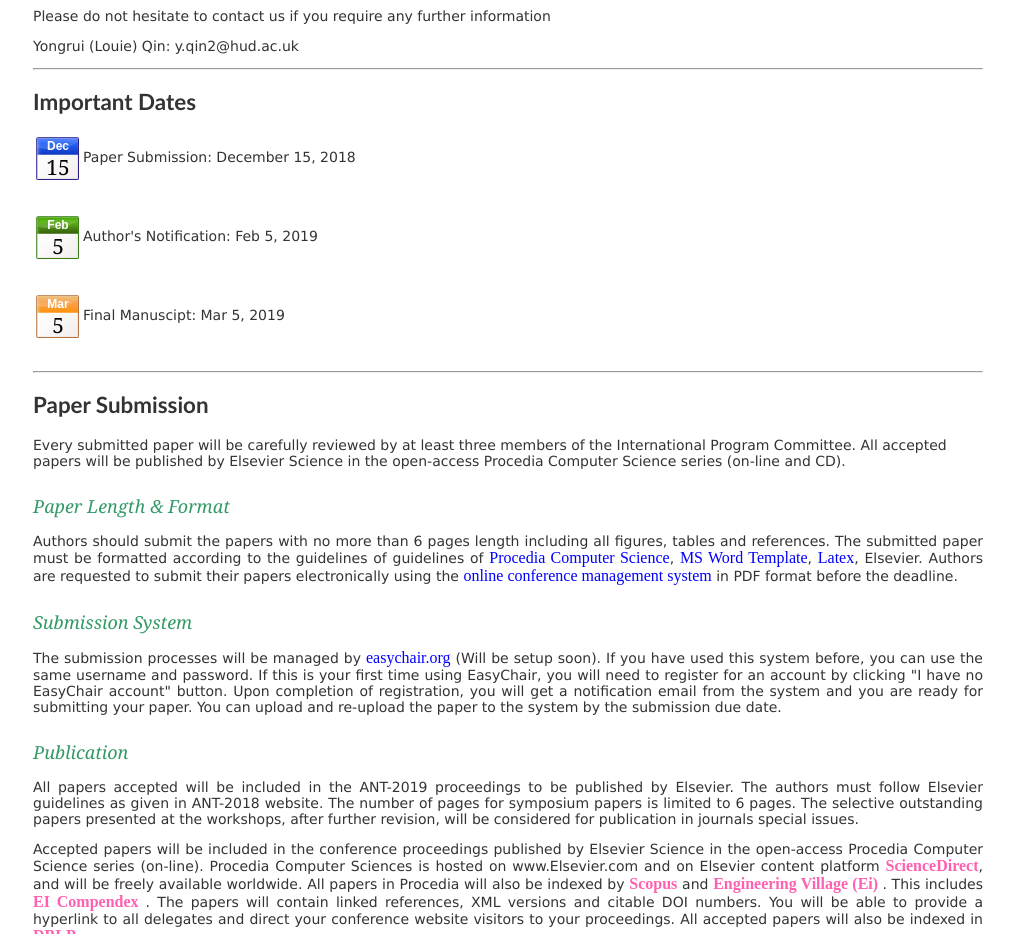
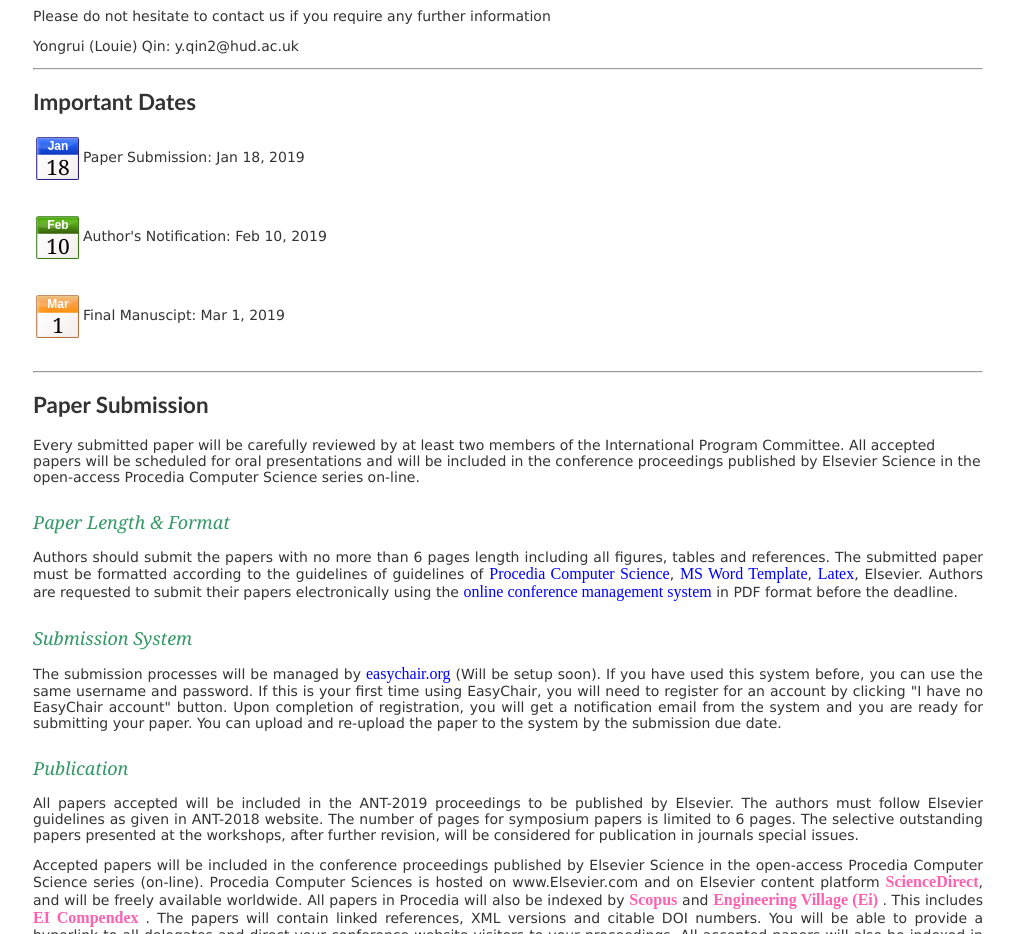
Before and after one commit to hud-cs-research/iupt2019, a plain HTML site: page index.html in a window 1280 px wide. Shown: the part 920-1854 px from the top of the page, without its empty margins (132-1146 px from the left). Drawn offline with Linux system fonts and the light colour scheme; no server answers.

Commit message:
Update index.html

```diff
--- a/index.html
+++ b/index.html
@@ -156,24 +156,24 @@
 				<ul style="list-style:none;padding:0;margin:0;">
 					<li>
 						<div class="dateMarch calendar">
-							<div class="date-month">Dec</div>
-							<div class="date-day">15</div>
+							<div class="date-month">Jan</div>
+							<div class="date-day">18</div>
 						</div>
-						<p style="height:50px;padding-top:15px;">Paper Submission: December 15, 2018</p>
+						<p style="height:50px;padding-top:15px;">Paper Submission: Jan 18, 2019</p>
 					</li>
 					<li>
 						<div class="dateMay calendar">
 							<div class="date-month">Feb</div>
-							<div class="date-day">5</div>
+							<div class="date-day">10</div>
 						</div>
-						<p style="height:50px;padding-top:15px;">Author's Notification: Feb 5, 2019</p>
+						<p style="height:50px;padding-top:15px;">Author's Notification: Feb 10, 2019</p>
 					</li>
 					<li>
 						<div class="dateJune calendar">
 							<div class="date-month">Mar</div>
-							<div class="date-day">5</div>
+							<div class="date-day">1</div>
 						</div>
-						<p style="height:50px;padding-top:15px;">Final Manuscipt: Mar 5, 2019</p>
+						<p style="height:50px;padding-top:15px;">Final Manuscipt: Mar 1, 2019</p>
 					</li>
 				</ul>
 			</div>
@@ -182,11 +182,11 @@
 
 				<h2><strong>Paper Submission</strong></h2>
  					<div class="panel-content">
-				<p>Every submitted paper will be carefully reviewed by at least three members of the International Program Committee. All accepted papers will be published by Elsevier Science in the open-access Procedia Computer Science series (on-line and CD).</p>
+				<p>Every submitted paper will be carefully reviewed by at least two members of the International Program Committee. All accepted papers will be scheduled for oral presentations and will be included in the conference proceedings published by Elsevier Science in the open-access Procedia Computer Science series on-line.</p>
 				<div class="section">
 					<div class="section-header"><em>Paper Length & Format</em></div>
 					<div class="section-content">
-						<p>Authors should submit the papers with no more than 6 pages length including all figures, tables and references. The submitted paper must be formatted according to the guidelines of guidelines of <a href="http://www.elsevier.com/wps/find/journaldescription.cws_home/719435/description#description">Procedia Computer Science</a>, <a target="_blank" href="http://cs-conferences.acadiau.ca/ant-15/templates/ANT15_PROCS_Template.docm">MS Word Template</a>, <a target="_blank" href="http://cs-conferences.acadiau.ca/ant-15/templates/ecrc-procs.rar">Latex</a>, Elsevier. Authors are requested to submit their papers electronically using the <a target="_blank" href="http://www.easychair.org/conferences/?conf=iupt2019">online conference management system</a> in PDF format before the deadline.</p>
+						<p>Authors should submit the papers with no more than 6 pages length including all figures, tables and references. The submitted paper must be formatted according to the guidelines of guidelines of <a href="http://www.elsevier.com/journals/procedia-computer-science/1877-0509/guide-for-authors">Procedia Computer Science</a>, <a target="_blank" href="http://cs-conferences.acadiau.ca/ant-19/templates/ANT19_PROCS_Template.doc">MS Word Template</a>, <a target="_blank" href="http://cs-conferences.acadiau.ca/ant-19/templates/ANT19_PROCS_Template.zip">Latex</a>, Elsevier. Authors are requested to submit their papers electronically using the <a target="_blank" href="http://www.easychair.org/conferences/?conf=iupt2019">online conference management system</a> in PDF format before the deadline.</p>
 					</div>
 				</div>
 				<div class="section">
```
